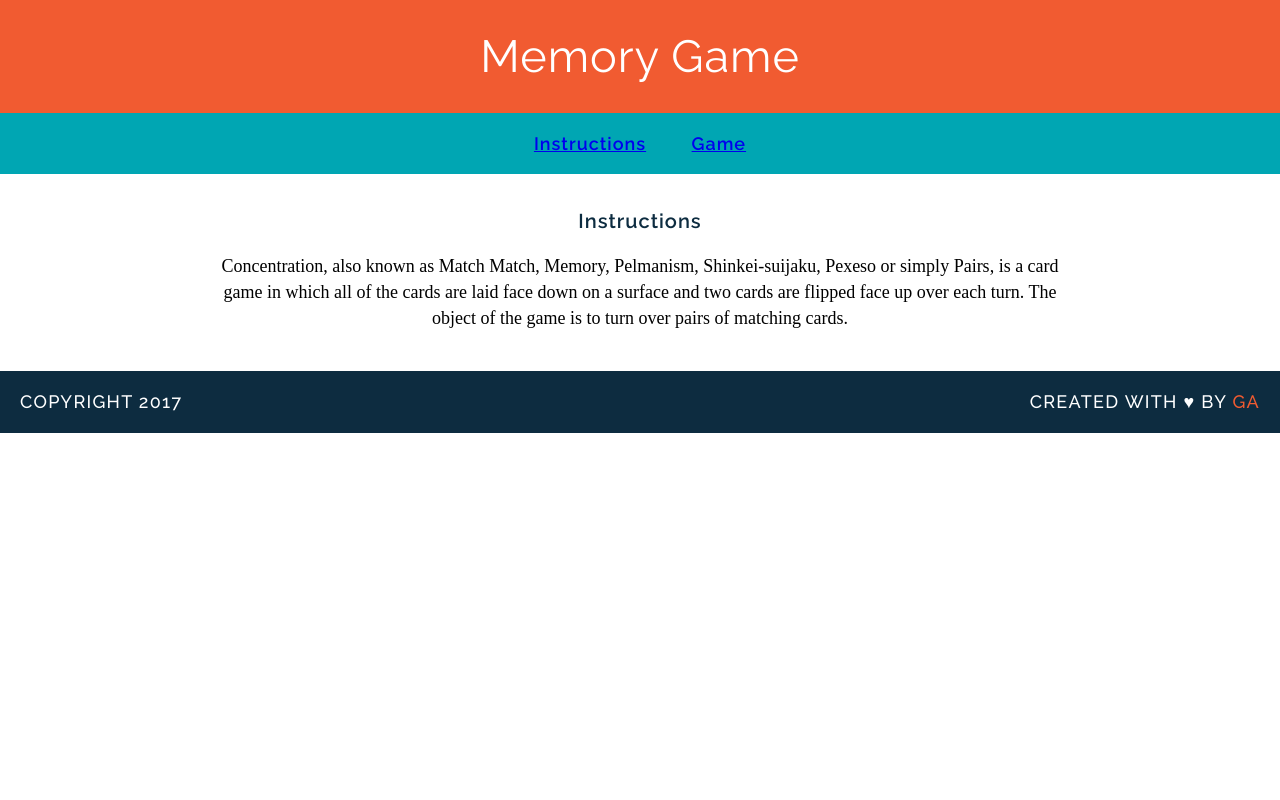
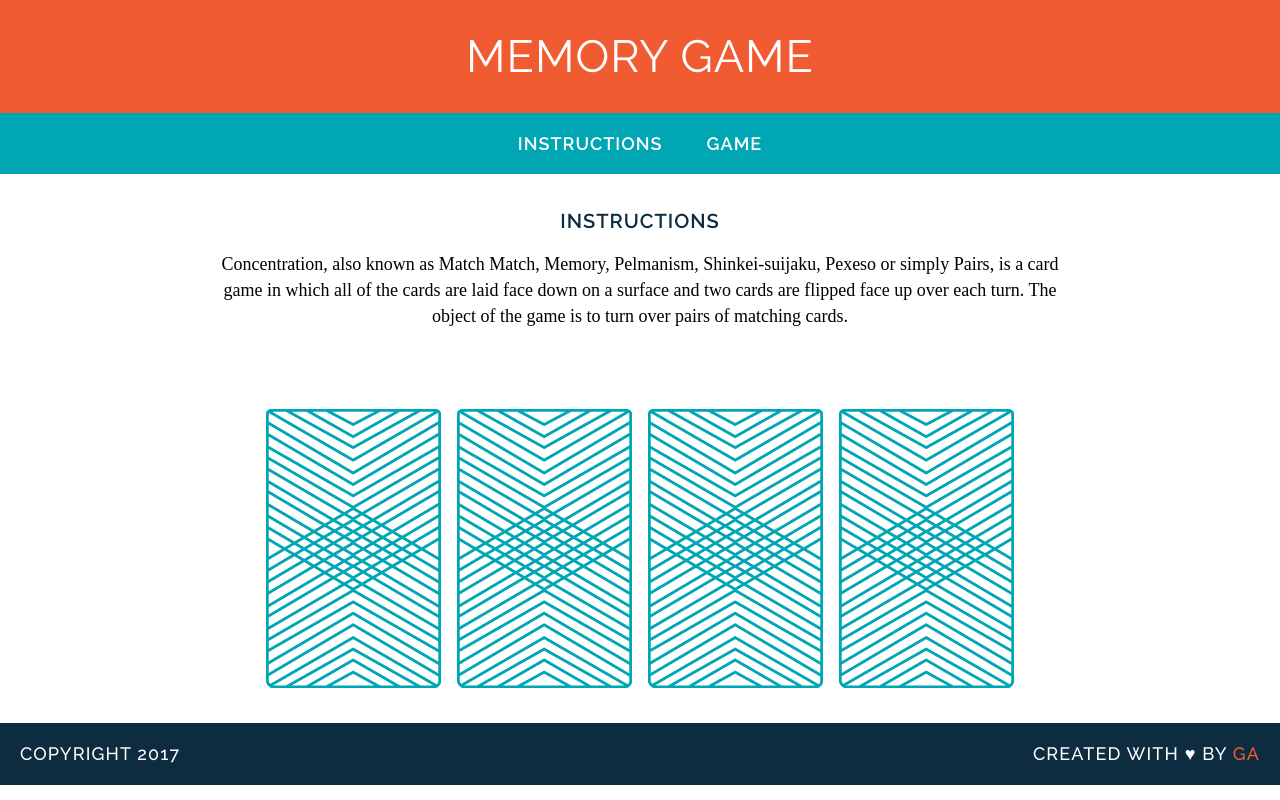
Before and after one commit to rover33/wdi-fundamentals-memorygame, a plain HTML site: page index.html in a window 1280 px wide. Drawn offline with Linux system fonts and the light colour scheme; a web font is replaced by a local one.

Commit message:
created game logic

```diff
--- a/css/style.css
+++ b/css/style.css
@@ -10,20 +10,13 @@ body {
   font-weight: 400;
   font-size: 45px;
   margin: 0;
+  text-transform: uppercase;
   }
 
   h2 {
   font-family: "Raleway", sans-serif;
-  color: #F15B31;
-  letter-spacing: 1px;
-  font-weight: 600;
-  font-size: 18px;
-  margin: 0px;
-  }
-
-  h3 {
-  font-family: "Raleway", sans-serif;
   color: #0D2C40;
+  text-transform: uppercase;
   letter-spacing: 1px;
   font-weight: 600;
   font-size: 20px;
@@ -42,17 +35,23 @@ body {
 
   nav {
     background-color: #00A6B3;
-    color: #FFFFFF;
     padding: 20px 0 20px 0;
   }
 
   a { margin: 0 20px 0 20px;
+    color: #FFFFFF;
     border-bottom: 2px solid transparent;
+    font-family: "Raleway", sans-serif;
+    letter-spacing: 1px;
+    font-weight: 600;
+    font-size: 18px;
+    text-transform: uppercase;
+    text-decoration: none;
     }
 
   a:hover {
-  /* Your styles here */
-  }
+    border: white;
+    }
 
   main {
     width: 850px;
@@ -72,6 +71,7 @@ footer {
   color: white;
   letter-spacing: .08em;
   font-weight: 500;
+  font-size: 14px;
 }
 
   .clearfix:after {
@@ -97,3 +97,7 @@ footer {
     color: #F15B31;
     weight: 700;
   }
+
+img {
+    margin: 40px 8px 0 8px;
+  }
--- a/index.html
+++ b/index.html
@@ -6,22 +6,23 @@
           <link href="./css/style.css" rel="stylesheet" type="text/css">
           <link href="https://fonts.googleapis.com/css?family=Droid+Serif|Raleway:400,500,600,700" rel="stylesheet">
         </head>
+
         <body>
           <header>
             <h1>
              Memory Game
             </h1>
           </header>
-          <h2>
+
             <nav>
               <a href="#">Instructions</a>
               <a href="#">Game</a>
             </nav>
+
+         <main>
+          <h2>
+            Instructions
           </h2>
-         <main>
-          <h3>
-            Instructions
-          </h3>
            <p>
              Concentration, also known as Match Match, Memory, Pelmanism, Shinkei-suijaku, Pexeso or simply Pairs, is a card game in which all of the cards are laid face down on a surface and two cards are flipped face up over each turn. The object of the game is to turn over pairs of matching cards.
           </p>
@@ -30,6 +31,7 @@
           </div>
 
         </main>
+
         <footer class="clearfix">
           <p class="copyright">
             Copyright 2017
--- a/js/main.js
+++ b/js/main.js
@@ -7,7 +7,7 @@ var cards = [
     {
         rank: "queen",
         suit: "diamonds",
-    cardImage: "images/queen-of-diamons.png"
+        cardImage: "images/queen-of-diamonds.png"
     },
     {
         rank: "king",
@@ -24,23 +24,32 @@ var cardsInPlay = [];
 
     var checkForMatch = function () {
         if (cardsInPlay[0] === cardsInPlay[1]) {
+           setTimeout(() => {
                alert("You found a match!");
+               cardsInPlay = []
+           }, 400)
         }
         else {
             alert("Sorry, try again.");
+            cardsInPlay = []
+            let gameBoard = document.getElementById('game-board')
+            setTimeout(function() {
+              while (gameBoard.firstChild) {
+                 gameBoard.removeChild(gameBoard.firstChild);
+              }
+             createBoard()
+           }, 400)
+
         }
     };
 
     var flipCard = function () {
         cardId = this.getAttribute('data-id');
         cardsInPlay.push(cards[cardId].rank);
-    console.log("User flipped" + ' ' + cards[cardId].rank);
-    console.log(cards[cardId].cardImage);
-    console.log(cards[cardId].suit);
-
         this.setAttribute('src', cards[cardId].cardImage);
-
+        if (cardsInPlay.length >= 2) {
           checkForMatch();
+        }
     };
 
     var createBoard = function () {
@@ -48,7 +57,7 @@ var createBoard = function () {
             var cardElement = document.createElement('img');
             cardElement.setAttribute('src', 'images/back.png');
             cardElement.setAttribute('data-id', i);
-        cardElement.addEventListener('click', flipcard);
+            cardElement.addEventListener('click', flipCard);
 
             document.getElementById('game-board').appendChild(cardElement);
         }
```
Lines whose indentation alone changed are shown as unchanged.
